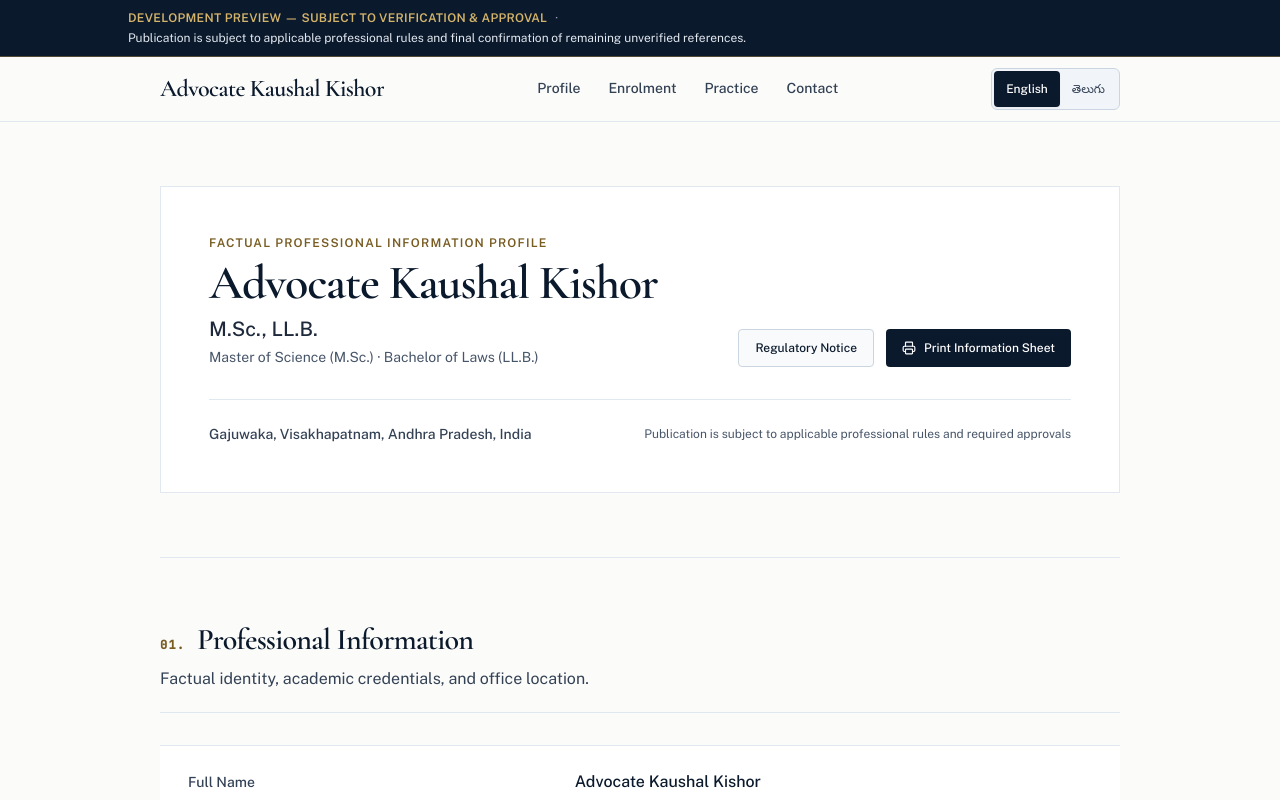
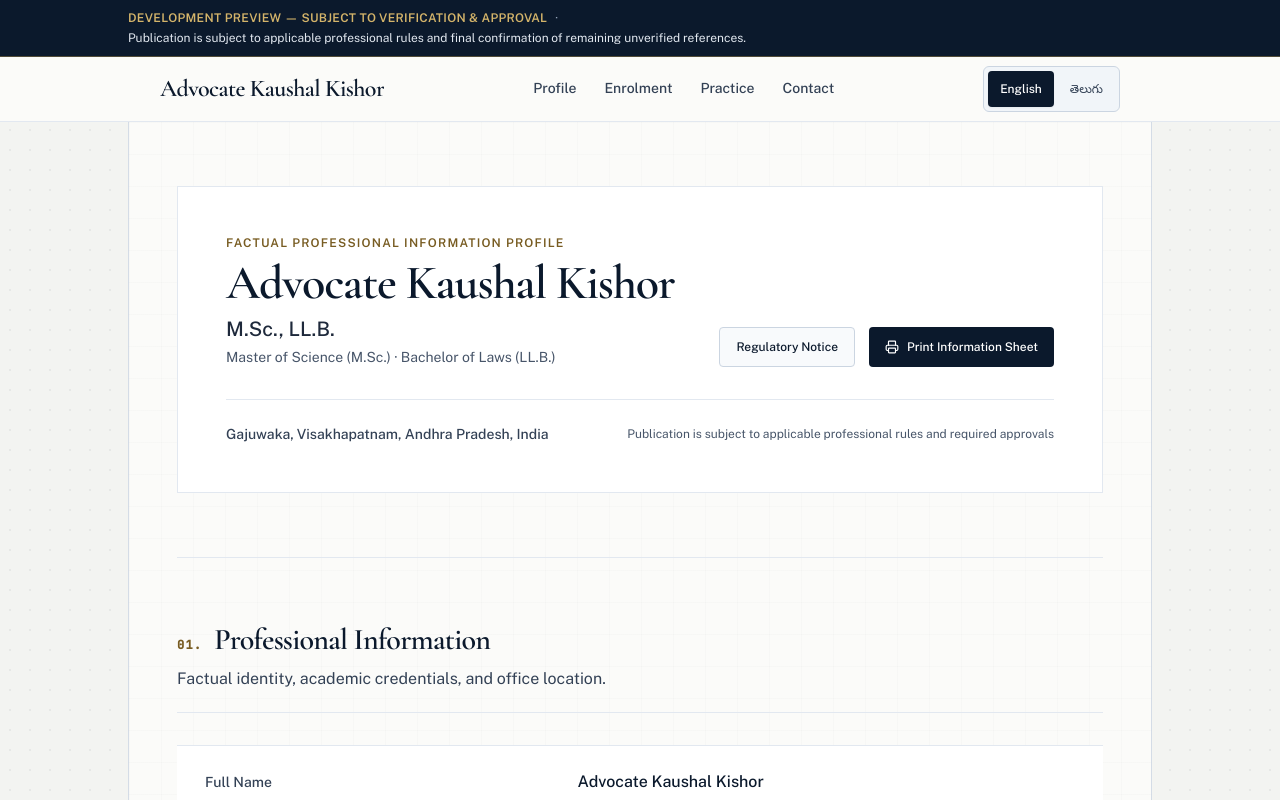
Before and after one commit to jawedimtiaz/advocate-kaushal-kishor, a React (Vite) app: page / in a window 1280 px wide. Shown: the top 800 px of the page. Built offline with nearby package versions, Linux system fonts and the light colour scheme.

Commit message:
style: refine dossier layout and visual hierarchy
Improve visual aesthetics by adding a grid backdrop, adjusting container margins, and refining language switcher touch targets for better accessibility.

```diff
--- a/src/App.tsx
+++ b/src/App.tsx
@@ -47,7 +47,7 @@ export default function App() {
   };
 
   return (
-    <div id="top" className="min-h-screen flex flex-col bg-[#FBFBF9] text-[#0B192C]">
+    <div id="top" className="page-backdrop min-h-screen flex flex-col text-[#0B192C]">
       {/* Keyboard Skip-to-Content Link */}
       <a
         href="#main-content"
@@ -86,7 +86,7 @@ export default function App() {
       <main
         id="main-content"
         tabIndex={-1}
-        className="print-main flex-1 max-w-5xl w-full mx-auto px-4 sm:px-6 lg:px-8 focus:outline-none"
+        className="print-main main-dossier-container flex-1 max-w-5xl w-full mx-auto px-4 sm:px-8 lg:px-12 pb-8 sm:pb-12 sm:border-x sm:border-[#CBD5E1]/80 focus:outline-none"
       >
         {/* Institutional Identity Masthead */}
         <section
@@ -114,18 +114,18 @@ export default function App() {
                 </p>
               </div>
 
-              <div className="flex flex-wrap items-center gap-3 no-print">
+              <div className="flex flex-wrap items-center gap-3.5 no-print">
                 <button
                   type="button"
                   onClick={() => setIsRegulatoryModalOpen(true)}
-                  className="px-4 py-2 min-h-[38px] text-xs font-medium text-[#0B192C] bg-[#F8FAFC] hover:bg-[#F1F5F9] border border-[#CBD5E1] rounded transition-colors whitespace-nowrap shrink-0 focus-visible:outline-2 focus-visible:outline-offset-2 focus-visible:outline-[#B8964C]"
+                  className="relative after:content-[''] after:absolute after:-inset-2 sm:after:-inset-1 px-4 py-2.5 sm:py-2 min-h-[44px] sm:min-h-[40px] inline-flex items-center justify-center text-xs font-medium text-[#0B192C] bg-[#F8FAFC] hover:bg-[#F1F5F9] border border-[#CBD5E1] rounded transition-colors whitespace-nowrap shrink-0 focus-visible:outline-2 focus-visible:outline-offset-2 focus-visible:outline-[#B8964C]"
                 >
                   {t.hero.regulatoryNoticeButton}
                 </button>
                 <button
                   type="button"
                   onClick={handlePrint}
-                  className="inline-flex items-center gap-2 px-4 py-2 min-h-[38px] text-xs font-medium text-white bg-[#0B192C] hover:bg-[#1E293B] rounded transition-colors whitespace-nowrap shrink-0 focus-visible:outline-2 focus-visible:outline-offset-2 focus-visible:outline-[#B8964C]"
+                  className="relative after:content-[''] after:absolute after:-inset-2 sm:after:-inset-1 inline-flex items-center justify-center gap-2 px-4 py-2.5 sm:py-2 min-h-[44px] sm:min-h-[40px] text-xs font-medium text-white bg-[#0B192C] hover:bg-[#1E293B] rounded transition-colors whitespace-nowrap shrink-0 focus-visible:outline-2 focus-visible:outline-offset-2 focus-visible:outline-[#B8964C]"
                 >
                   <Printer className="w-3.5 h-3.5" aria-hidden="true" />
                   <span>{t.hero.printRecordButton}</span>
--- a/src/components/Footer.tsx
+++ b/src/components/Footer.tsx
@@ -13,7 +13,7 @@ export const Footer: React.FC<FooterProps> = ({
   onOpenRegulatoryModal,
 }) => {
   return (
-    <footer className="print-footer bg-[#0B192C] text-[#F8FAFC] border-t-2 border-[#B8964C]/50 mt-16">
+    <footer className="print-footer bg-[#0B192C] text-[#F8FAFC] border-t-2 border-[#B8964C]/50">
       <div className="print-footer-inner max-w-5xl mx-auto px-4 sm:px-6 lg:px-8 py-12 sm:py-16">
         {/* Top Row: Advocate Identity & Factual Contact Particulars */}
         <div className="print-footer-top grid grid-cols-1 md:grid-cols-12 gap-8 pb-10 border-b border-[#1E293B]">
--- a/src/components/Header.tsx
+++ b/src/components/Header.tsx
@@ -65,21 +65,21 @@ export const Header: React.FC<HeaderProps> = ({
         </nav>
 
         {/* Zone 3: Bilingual Segmented Language Control + Mobile Toggle */}
-        <div className="flex items-center gap-2.5 sm:gap-3 shrink-0">
+        <div className="flex items-center gap-3 shrink-0">
           <div
             role="group"
             aria-label={content.languageLabel}
-            className="inline-flex items-center p-0.5 bg-[#F1F5F9] border border-[#CBD5E1] rounded-md"
+            className="inline-flex items-center gap-1 p-1 bg-[#F1F5F9] border border-[#CBD5E1] rounded-md"
           >
             <button
               type="button"
               onClick={() => onLanguageChange('en')}
               aria-pressed={language === 'en'}
               lang="en"
-              className={`px-3 py-1.5 text-xs font-medium rounded transition-colors whitespace-nowrap shrink-0 min-h-[36px] focus-visible:outline-2 focus-visible:outline-offset-2 focus-visible:outline-[#B8964C] ${
+              className={`relative after:content-[''] after:absolute after:-inset-y-2 after:-inset-x-0.5 sm:after:-inset-y-1 px-3.5 py-2 sm:px-3 sm:py-1.5 text-xs font-medium rounded transition-colors whitespace-nowrap shrink-0 min-h-[40px] sm:min-h-[36px] inline-flex items-center justify-center focus-visible:outline-2 focus-visible:outline-offset-2 focus-visible:outline-[#B8964C] ${
                 language === 'en'
                   ? 'bg-[#0B192C] text-white shadow-xs'
-                  : 'text-[#334155] hover:text-[#0B192C]'
+                  : 'text-[#334155] hover:text-[#0B192C] hover:bg-white/60'
               }`}
             >
               English
@@ -89,10 +89,10 @@ export const Header: React.FC<HeaderProps> = ({
               onClick={() => onLanguageChange('te')}
               aria-pressed={language === 'te'}
               lang="te"
-              className={`px-3 py-1.5 text-xs font-medium rounded transition-colors whitespace-nowrap shrink-0 min-h-[36px] focus-visible:outline-2 focus-visible:outline-offset-2 focus-visible:outline-[#B8964C] ${
+              className={`relative after:content-[''] after:absolute after:-inset-y-2 after:-inset-x-0.5 sm:after:-inset-y-1 px-3.5 py-2 sm:px-3 sm:py-1.5 text-xs font-medium rounded transition-colors whitespace-nowrap shrink-0 min-h-[40px] sm:min-h-[36px] inline-flex items-center justify-center focus-visible:outline-2 focus-visible:outline-offset-2 focus-visible:outline-[#B8964C] ${
                 language === 'te'
                   ? 'bg-[#0B192C] text-white shadow-xs'
-                  : 'text-[#334155] hover:text-[#0B192C]'
+                  : 'text-[#334155] hover:text-[#0B192C] hover:bg-white/60'
               }`}
             >
               తెలుగు
@@ -105,7 +105,7 @@ export const Header: React.FC<HeaderProps> = ({
             aria-expanded={mobileMenuOpen}
             aria-controls="mobile-navigation-drawer"
             aria-label={mobileMenuOpen ? content.mobileMenuClose : content.mobileMenuOpen}
-            className="md:hidden inline-flex items-center justify-center w-10 h-10 rounded-md border border-[#CBD5E1] text-[#0B192C] hover:bg-[#F1F5F9] transition-colors focus-visible:outline-2 focus-visible:outline-offset-2 focus-visible:outline-[#B8964C]"
+            className="relative after:content-[''] after:absolute after:-inset-1.5 md:hidden inline-flex items-center justify-center w-11 h-11 rounded-md border border-[#CBD5E1] text-[#0B192C] hover:bg-[#F1F5F9] transition-colors focus-visible:outline-2 focus-visible:outline-offset-2 focus-visible:outline-[#B8964C]"
           >
             {mobileMenuOpen ? <X className="w-5 h-5" /> : <Menu className="w-5 h-5" />}
           </button>
--- a/src/index.css
+++ b/src/index.css
@@ -10,7 +10,7 @@
   html {
     font-family: var(--font-sans);
     color: #0B192C;
-    background-color: #FBFBF9;
+    background-color: #F3F4F1;
     text-rendering: optimizeLegibility;
     overflow-x: hidden;
   }
@@ -31,6 +31,21 @@
   .font-mono-tabular {
     font-family: var(--font-mono);
     font-variant-numeric: tabular-nums;
+  }
+
+  /* Subtle outer archival backdrop vs. elevated main dossier sheet */
+  .page-backdrop {
+    background-color: #F3F4F1;
+    background-image: radial-gradient(rgba(15, 23, 42, 0.055) 0.75px, transparent 0.75px);
+    background-size: 20px 20px;
+  }
+
+  .main-dossier-container {
+    background-color: #FBFBF9;
+    background-image:
+      linear-gradient(to right, rgba(11, 25, 44, 0.016) 1px, transparent 1px),
+      linear-gradient(to bottom, rgba(11, 25, 44, 0.016) 1px, transparent 1px);
+    background-size: 32px 32px;
   }
 }
 
@@ -55,8 +70,11 @@
   html,
   body,
   #root,
-  #top {
+  #top,
+  .page-backdrop,
+  .main-dossier-container {
     background-color: #FFFFFF !important;
+    background-image: none !important;
     color: #000000 !important;
     font-size: 10.5pt !important;
     line-height: 1.45 !important;
@@ -81,6 +99,7 @@
     width: 100% !important;
     margin: 0 !important;
     padding: 0 !important;
+    border: none !important;
   }
 
   .print-section {
```
